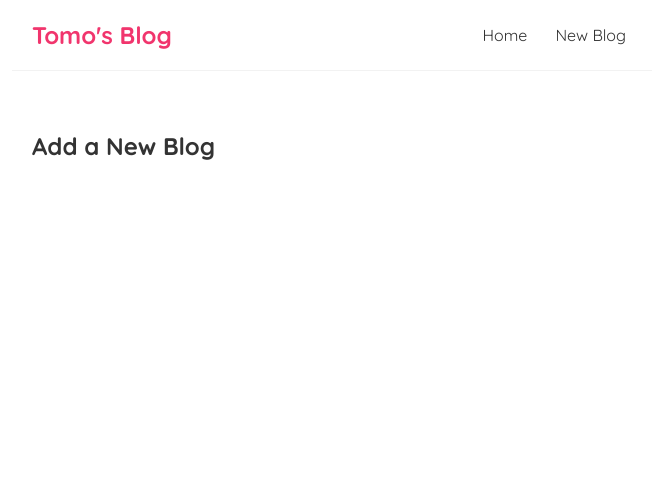
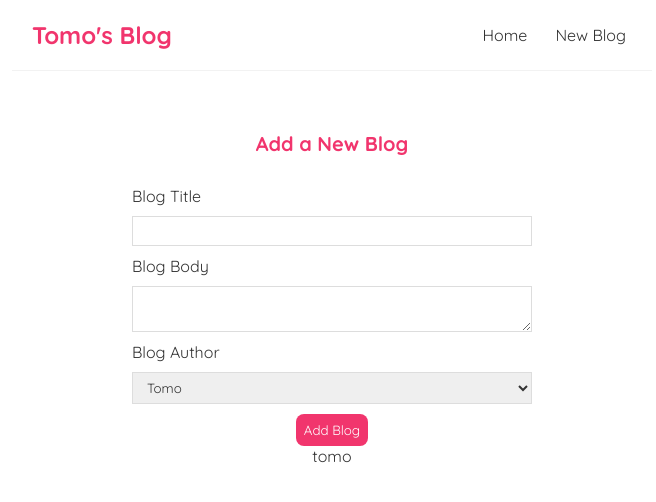
Before and after one commit to tomonorman/react-blog, a React (Create React App) app: page /create in a window 1280 px wide. Shown: the top 502 px of the page, without its empty margins (308-964 px from the left). Built offline with nearby package versions, Linux system fonts and the light colour scheme.

Commit message:
create blog form added

```diff
--- a/src/Create.js
+++ b/src/Create.js
@@ -1,7 +1,40 @@
+import { useState } from "react";
+
 const Create = () => {
+  const [title, setTitle] = useState("");
+  const [body, setBody] = useState("");
+  const [author, setAuthor] = useState("tomo");
+
   return (
     <div className="create">
       <h2>Add a New Blog</h2>
+      <form>
+        <label>Blog Title</label>
+        <input
+          type="text"
+          required
+          value={title}
+          onChange={(event) => setTitle(event.target.value)}
+        />
+        <label>Blog Body</label>
+        <textarea
+          required
+          value={body}
+          onChange={(event) => setBody(event.target.value)}
+        ></textarea>
+        <label>Blog Author</label>
+        <select
+          value={author}
+          onChange={(event) => setAuthor(event.target.value)}
+        >
+          <option value="tomo">Tomo</option>
+          <option value="taku">Taku</option>
+        </select>
+        <button>Add Blog</button>
+        <p>{title}</p>
+        <p>{body}</p>
+        <p>{author}</p>
+      </form>
     </div>
   );
 }
--- a/src/index.css
+++ b/src/index.css
@@ -71,3 +71,40 @@
 .blog-details div {
   margin: 20px 0;
 }
+
+/* Create Form */
+
+.create {
+  max-width: 400px;
+  margin: 0 auto;
+  text-align: center;
+}
+
+.create label {
+  text-align: left;
+  display: block;
+}
+
+.create h2 {
+  font-size: 20px;
+  color: #f1356d;
+  margin-bottom: 30px;
+}
+
+.create input, .create textarea, .create select {
+  width: 100%;
+  padding: 6px 10px;
+  margin: 10px 0;
+  border: 1px solid #ddd;
+  box-sizing: border-box;
+  display: block;
+}
+
+.create button {
+  background: #f1356d;
+  color: #fff;
+  border: 0;
+  padding: 8px;
+  border-radius: 8px;
+  cursor: pointer;
+}
```
Also changed, not shown: 1 other file (tests, documents, lock files or other folders).
